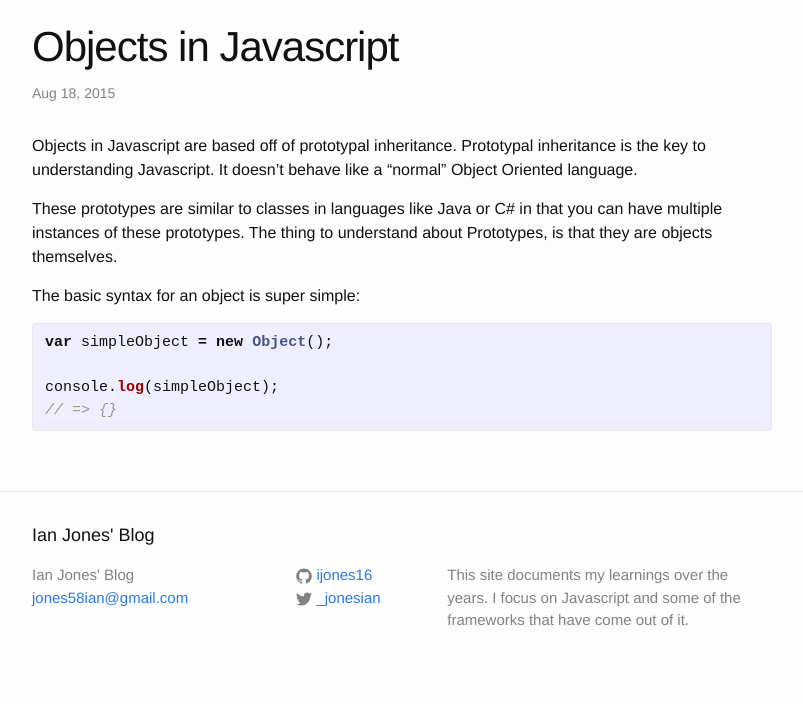
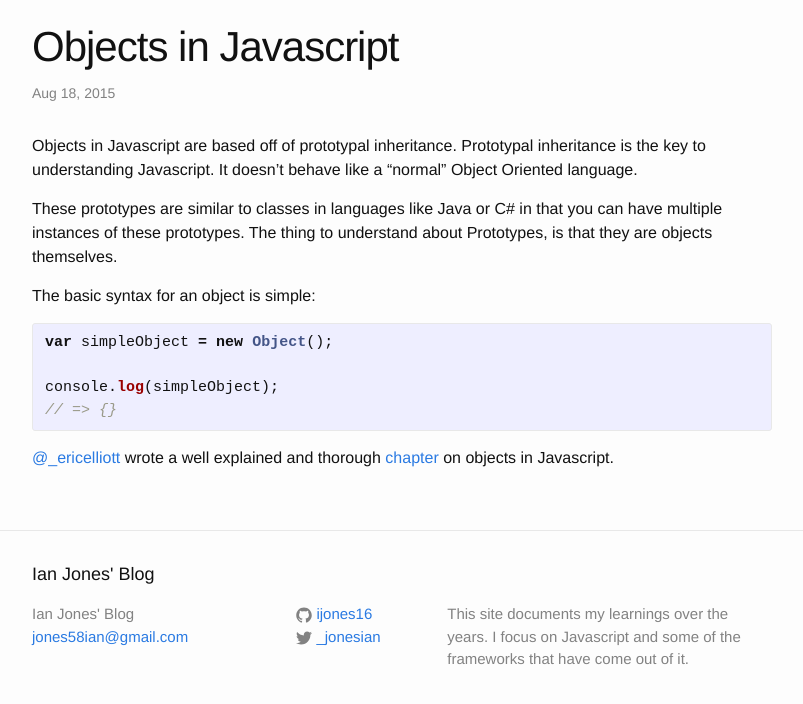
Before and after one commit to ijones16/ijones16.github.io, a Jekyll site: the page built from _posts/2015-08-18-objects-in-javascript.markdown, in a window 1280 px wide, cut to the strip 104-808 px from the top of the page. Shown: the whole strip, without its empty margins (238-1041 px from the left). Built offline with Jekyll 4.4.1, drawn with Linux system fonts in a browser that asks for light colours.

Commit message:
more on the blog post

```diff
--- a/_posts/2015-08-18-objects-in-javascript.markdown
+++ b/_posts/2015-08-18-objects-in-javascript.markdown
@@ -10,10 +10,17 @@
 
 These prototypes are similar to classes in languages like Java or C# in that you can have multiple instances of these prototypes. The thing to understand about Prototypes, is that they are objects themselves.
 
-The basic syntax for an object is super simple:
+The basic syntax for an object is simple:
 {% highlight javascript%}
 var simpleObject = new Object();
 
 console.log(simpleObject);
 // => {}
 {% endhighlight %}
+
+
+
+
+
+
+[@_ericelliott](https://twitter.com/_ericelliott) wrote a well explained and thorough  [chapter](http://chimera.labs.oreilly.com/books/1234000000262/ch03.html) on objects in Javascript.
```
